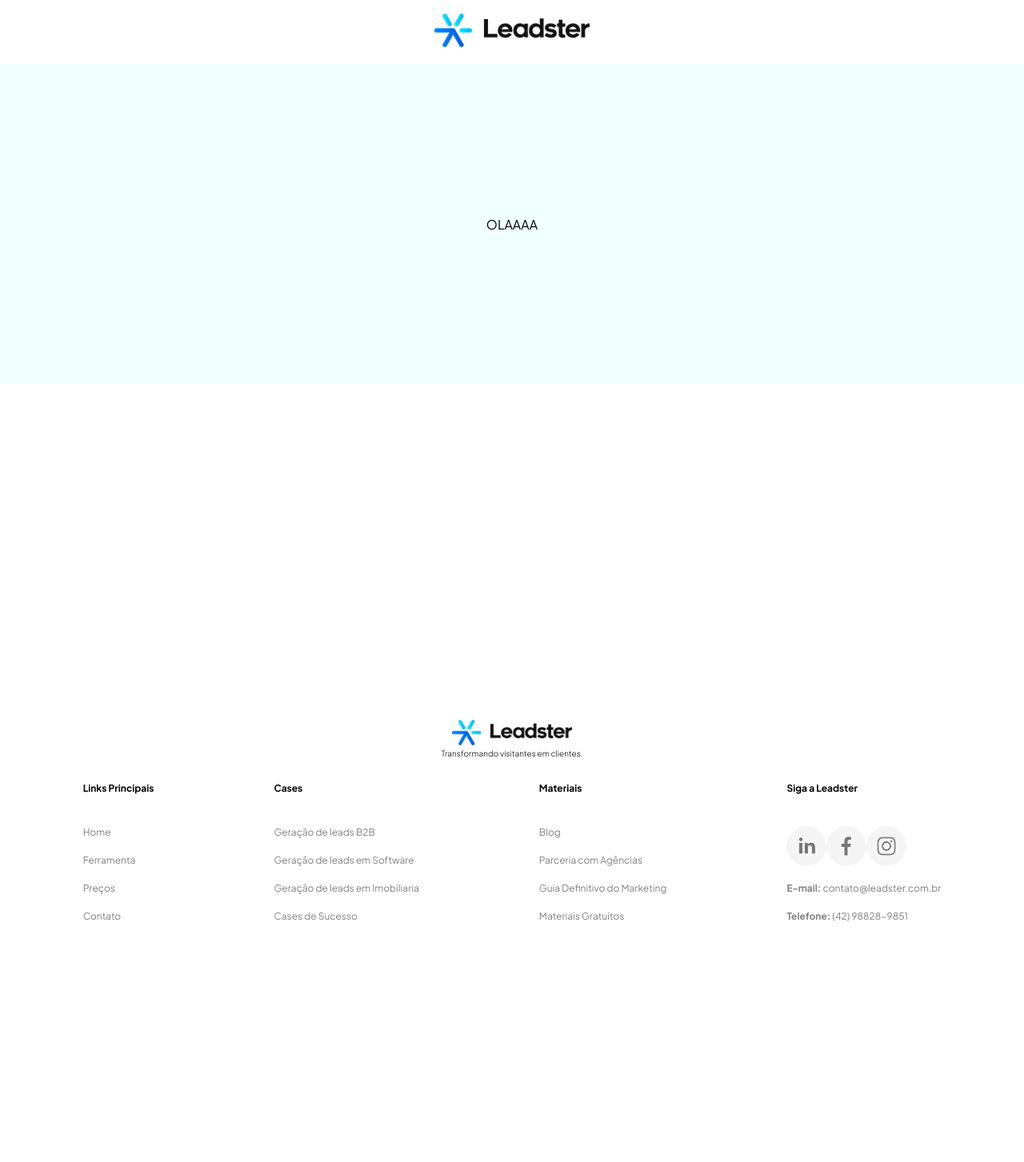
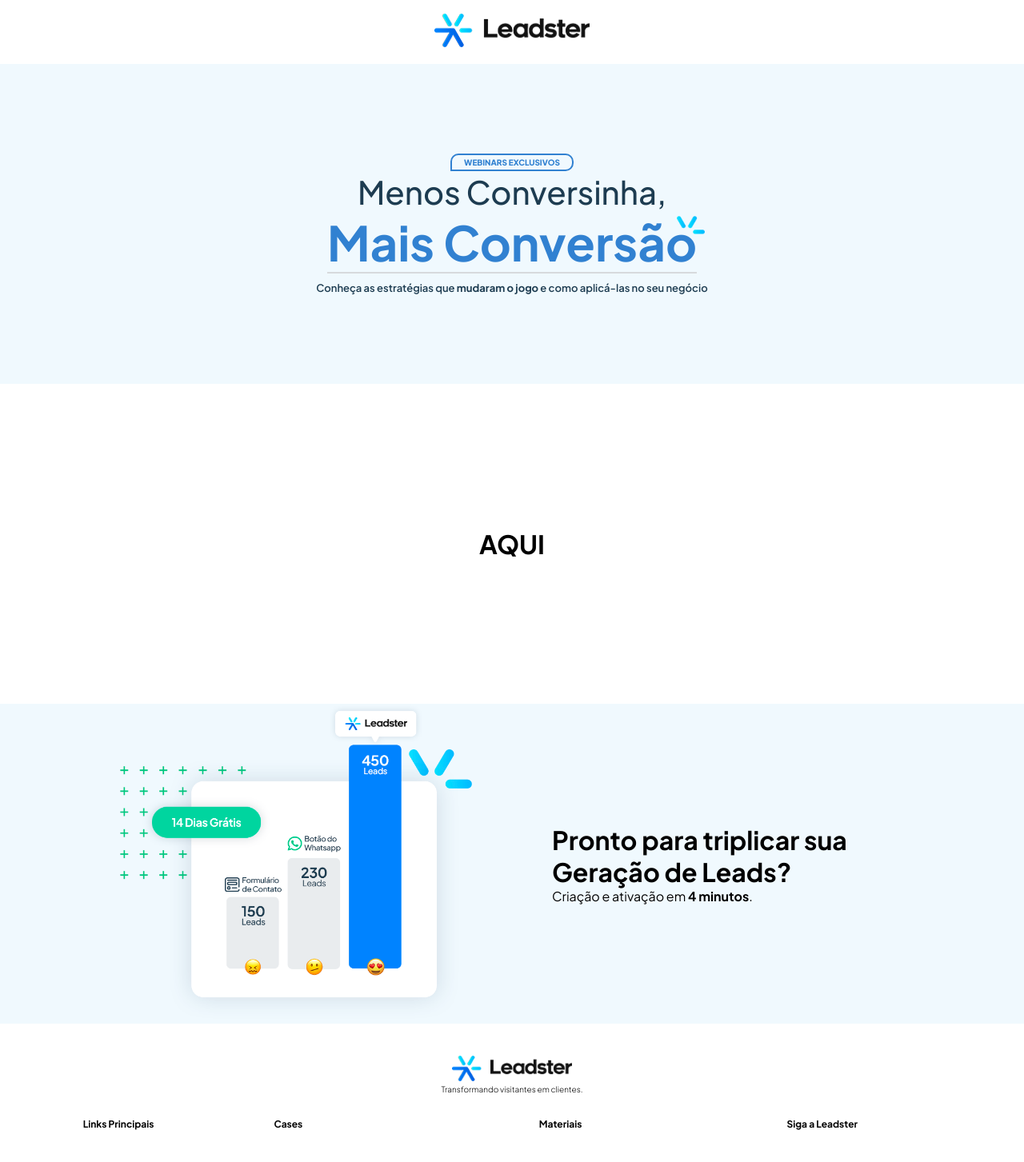
Before and after one commit to yuurivergara/Leadster-frontend, a Next.js app in the folder leadster-frontend/: page / in a window 1280 px wide. Shown: the top 1453 px of the page at 80% size. Before the commit the page ends 1183 px from the top, so only its background shows below. Built offline with nearby package versions, Linux system fonts and the light colour scheme.

Commit message:
feat: finish first section

```diff
--- a/leadster-frontend/package.json
+++ b/leadster-frontend/package.json
@@ -15,7 +15,6 @@
     "eslint": "8.43.0",
     "eslint-config-next": "13.4.7",
     "next": "13.4.7",
-    "next-share": "^0.20.0",
     "react": "18.2.0",
     "react-dom": "18.2.0",
     "react-social-icons": "^5.15.0",
--- a/leadster-frontend/src/app/globals.css
+++ b/leadster-frontend/src/app/globals.css
@@ -1,5 +1,19 @@
+:root{
+--columbia-blue: #ADC8D3ff;
+--seasalt: #F7F9FBff;
+--alice-blue: #E8EDF2ff;
+--dodger-blue: #148CFEff;
+--steel-blue: #3181D1ff;
+--antiflash-white: #F4F6F7ff;
+--platinum: #D7DADDff;
+--buff: #DE9F75ff;
+--alice-blue-2: #F0F9FE;
+--white: #FEFEFEff;
+}
+
 * {
   box-sizing: border-box;
   padding: 0;
   margin: 0;
+  max-width: 100vw;
 }
--- a/leadster-frontend/src/app/page.tsx
+++ b/leadster-frontend/src/app/page.tsx
@@ -2,29 +2,22 @@
 import Image from 'next/image'
 import styles from './page.module.css'
 import { styled } from 'styled-components'
+import { FirstSection } from '@/components/first-section'
+import { ThirdSection } from '@/components/third-section'
+import { SecondSection } from '@/components/second-section'
 
 const PageWrapper = styled.main`
   display: flex;
   flex-direction: column;
-  align-items: center;
-  height: 100vh;
   width: 100%;
   `
-const FirstSection = styled.div`
-  display: flex;
-  height: 400px;
-  background-color: azure;
-  width: 100%;
-  align-items: center;
-  justify-content: center;
-`
 
 export default function Home() {
   return (
     <PageWrapper>
-      <FirstSection>
-        <p>OLAAAA</p>
-      </FirstSection>
+      <FirstSection />
+      <SecondSection />
+      <ThirdSection />
     </PageWrapper>
   )
 }
--- /dev/null
+++ b/leadster-frontend/src/components/first-section.tsx
@@ -0,0 +1,73 @@
+'use client'
+
+import {styled} from 'styled-components';
+
+const TagSection = styled.div`
+    display: flex;
+    flex-direction: column;
+    align-items: center;
+    justify-content: center;
+    background-color: var(--alice-blue-2);
+    height: 400px;
+
+    h2{
+        font-weight: 500;
+        font-size: 40px;
+        color: #1D3C51;
+    }
+
+    h1{
+        color: var(--steel-blue);
+        font-size:60px;
+        img{
+            position: absolute;
+            margin-left: -25px;
+            margin-top: 5px;
+            width: 35px;
+        }
+    }
+
+    p{
+        color: #1D3C51;
+        font-size: 13px;
+        margin-top: 10px;
+        font-weight: 600;
+    }
+
+`
+
+const HorizontalLine = styled.div`
+    border: 0.1px solid var(--platinum);
+    width: 100%;
+`
+const Exclusive = styled.div`
+    display: flex;
+    border: 2px solid;
+    border-color: var(--steel-blue);
+    padding: 3px 15px;
+    border-radius: 10px 10px 10px 0px;
+    align-items: center;
+    justify-content: center;
+    span{
+        color: var(--steel-blue);
+        font-size: 10px;
+        font-weight: 800;
+    }
+`
+export function FirstSection(){
+    return(
+        <TagSection>
+            <Exclusive>
+                <span>WEBINARS EXCLUSIVOS</span>
+            </Exclusive>
+            <h2>
+                Menos Conversinha,
+            </h2>
+            <h1>
+                Mais Conversão <img src="/asset-header.png" />
+                <HorizontalLine />
+            </h1>
+            <p>Conheça as estratégias que <strong>mudaram o jogo</strong> e como aplicá-las no seu negócio</p>
+        </TagSection>
+    )
+}
--- a/leadster-frontend/src/components/footer.tsx
+++ b/leadster-frontend/src/components/footer.tsx
@@ -7,7 +7,7 @@
     align-items: center;
     justify-content: center;
     width: 100%;
-    padding: 20px;
+    padding: 40px;
     flex-direction: column;
 `
 
@@ -22,7 +22,6 @@
     margin-bottom:30px;
 
 `
-
 const ShortCuts = styled.div`
     display: flex;
     max-width: 100vw;
@@ -86,7 +85,7 @@
                         <SocialIcon url="https://www.instagram.com/leadster.com.br/" bgColor='#f5f5f5' fgColor='#787675'/>
                     </div>
                     <p><strong>E-mail:</strong> contato@leadster.com.br</p>
-                    <p><strong>Telefone:</strong> (42) 98828-9851 </p>
+                    <p><strong>Telefone:</strong>(42) 98828-9851 </p>
                 </div>
             </ShortCuts>
         </TagFooter>
--- /dev/null
+++ b/leadster-frontend/src/components/second-section.tsx
@@ -0,0 +1,17 @@
+import { styled } from "styled-components"
+
+const TagSection = styled.div`
+    display: flex;
+    flex-direction: column;
+    align-items: center;
+    justify-content: center;
+    height: 400px;
+`
+
+export function SecondSection(){
+    return(
+        <TagSection>
+            <h1>AQUI</h1>
+        </TagSection>
+    )
+}
--- /dev/null
+++ b/leadster-frontend/src/components/third-section.tsx
@@ -0,0 +1,37 @@
+import { styled } from "styled-components"
+
+const TagSection = styled.div`
+    display: flex;
+    flex-direction: row;
+    align-items: center;
+    justify-content: space-between;
+    background-color: var(--alice-blue-2);
+    height: 400px;
+    width: 100%;
+    gap: 100px;
+    padding: 150px;
+
+    img{
+        width: 400px;
+        height: 400px;
+        flex: 1;
+    }
+`
+
+const TextSection = styled.div`
+    display: flex;
+    flex: 1;
+    flex-direction: column;
+`
+
+export function ThirdSection(){
+    return(
+        <TagSection>
+            <img src="/comparativo_img_CTA.png" />
+            <TextSection>
+                <h1>Pronto para triplicar sua <strong>Geração de Leads?</strong></h1>
+                <p>Criação e ativação em <strong>4 minutos</strong>.</p>
+            </TextSection>
+        </TagSection>
+        )
+}
```
Also changed, not shown: 1 other file (tests, documents, lock files or other folders).
